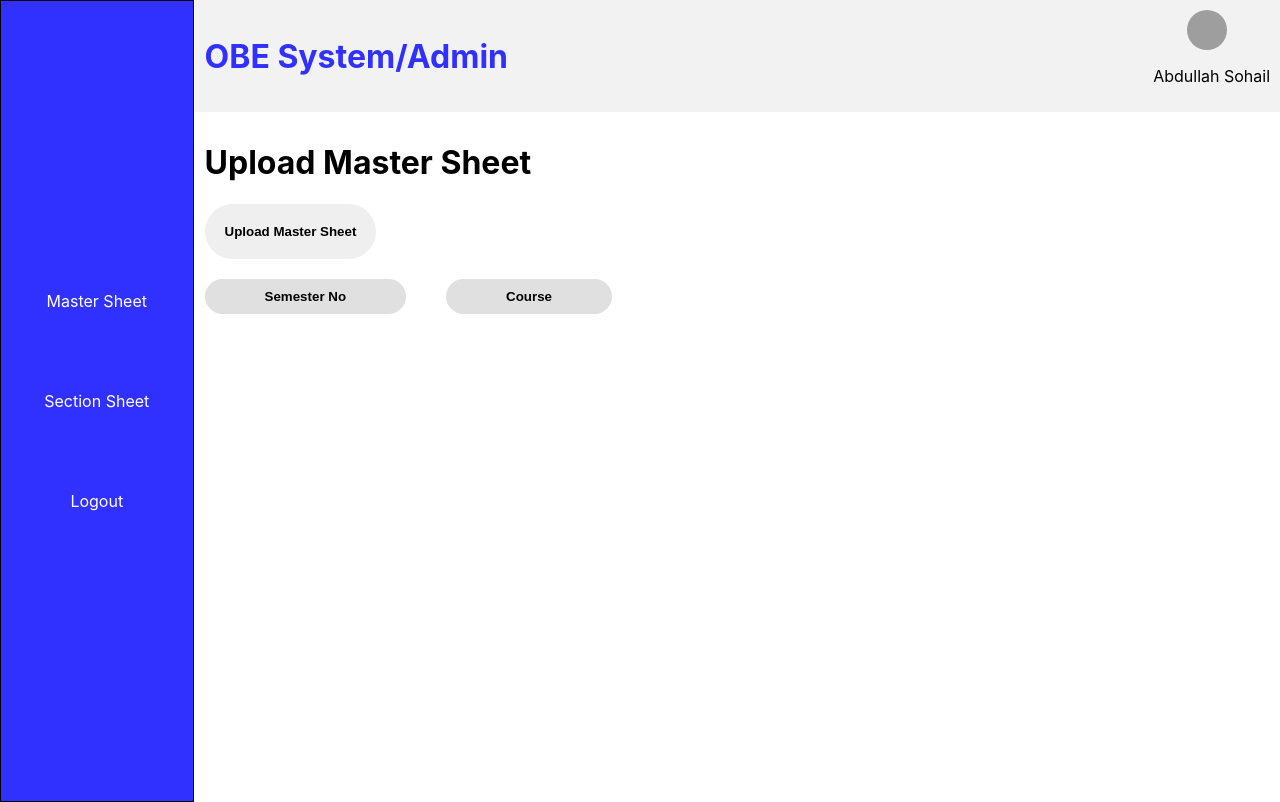
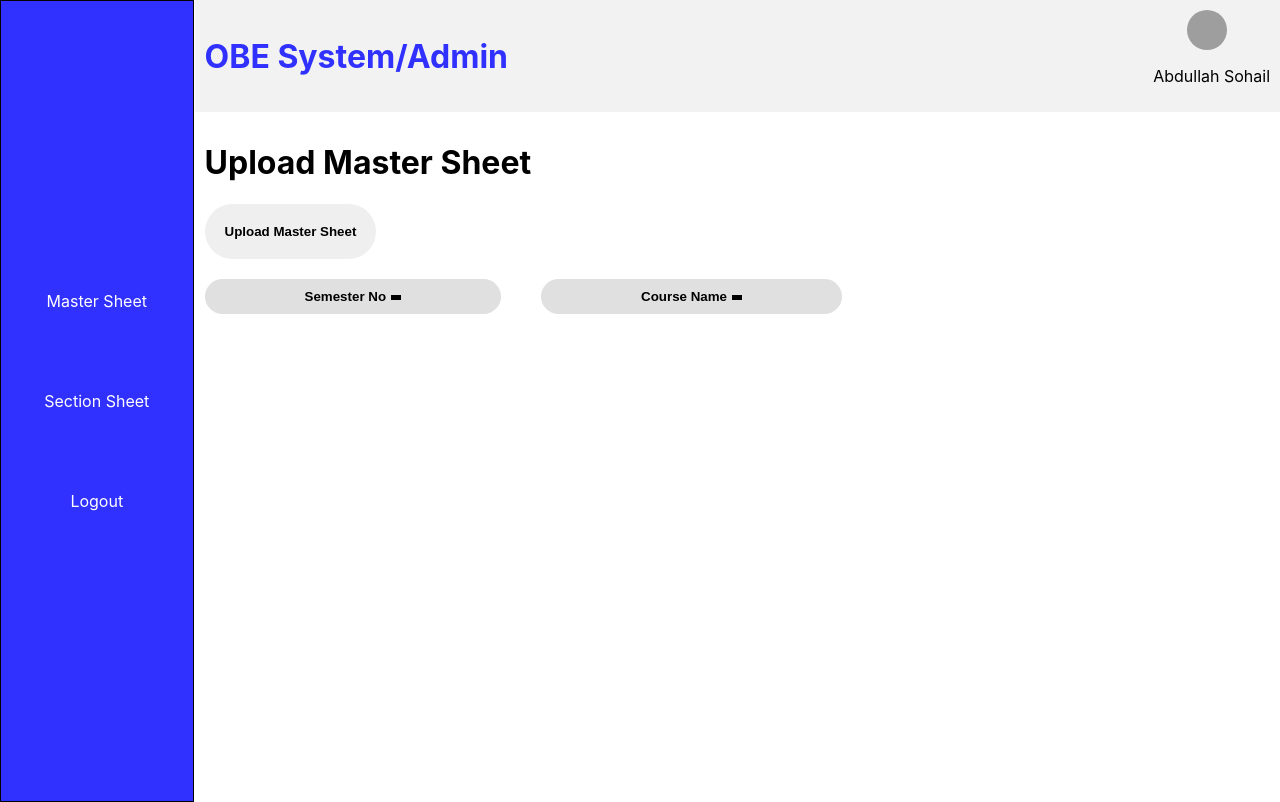
Before and after one commit to rattlesnakexd/intelligentOBE-System, a React (Create React App) app: page / in a window 1280 px wide. Built offline with nearby package versions, Linux system fonts and the light colour scheme; grey boxes are pictures that could not be loaded.

Commit message:
dropdown menu updated

```diff
--- a/src/AdminHome/AdminHome.js
+++ b/src/AdminHome/AdminHome.js
@@ -28,7 +28,7 @@ function AdminHome(){
             <Button label={"Upload Master Sheet"}></Button>
             <div className="lists">
                 <DropdownMenu label={"Semester No"}></DropdownMenu>
-                <DropdownMenu label={"Course"}></DropdownMenu>
+                <DropdownMenu label={"Course Name"}></DropdownMenu>
 
             </div>
 
--- a/src/dropDown Menu/dropDown.css
+++ b/src/dropDown Menu/dropDown.css
@@ -10,8 +10,8 @@
     border: none;
     cursor: pointer;font-weight: bold;
     border-radius: 30px;
-    padding-left: 60px;
-    padding-right: 60px;
+    padding-left: 100px;
+    padding-right: 100px;
     margin-right: 40px;
 
   }
@@ -35,3 +35,17 @@
   .dropdown-content a:hover {
     background-color: #ddd;
   }
+
+  .arrow {
+    display: inline-block;
+    margin-left: 5px;
+    width: 0;
+    height: 0;
+    vertical-align: middle;
+    border-style: solid;
+    border-width: 5px 5px 0 5px;
+  }
+
+  .arrow.up {
+    border-width: 0 5px 5px 5px;
+  }
--- a/src/dropDown Menu/dropDown.js
+++ b/src/dropDown Menu/dropDown.js
@@ -1,5 +1,5 @@
 import React, { useState } from "react";
-import "./dropDown.css"; // import the CSS file for the component
+import "./dropDown.css";
 
 function DropdownMenu(props) {
   const [showMenu, setShowMenu] = useState(false);
@@ -12,6 +12,7 @@ function DropdownMenu(props) {
     <div className="dropdown">
       <button className="dropbtn" onClick={toggleMenu}>
         {props.label}
+        <i className={`arrow ${showMenu ? 'up' : 'down'}`} /> {/* add arrow icon */}
       </button>
       {showMenu && (
         <div className="dropdown-content">
```
